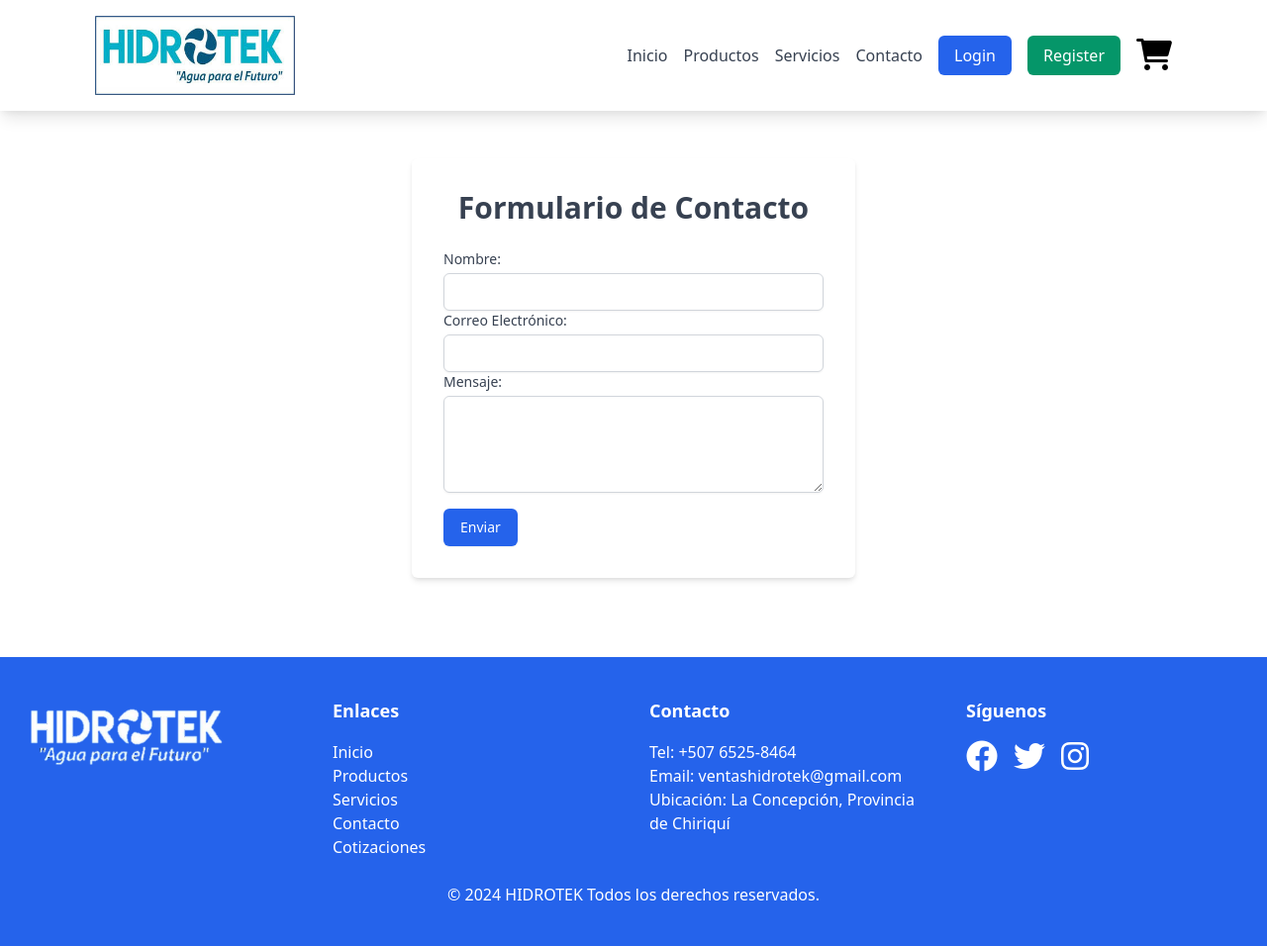
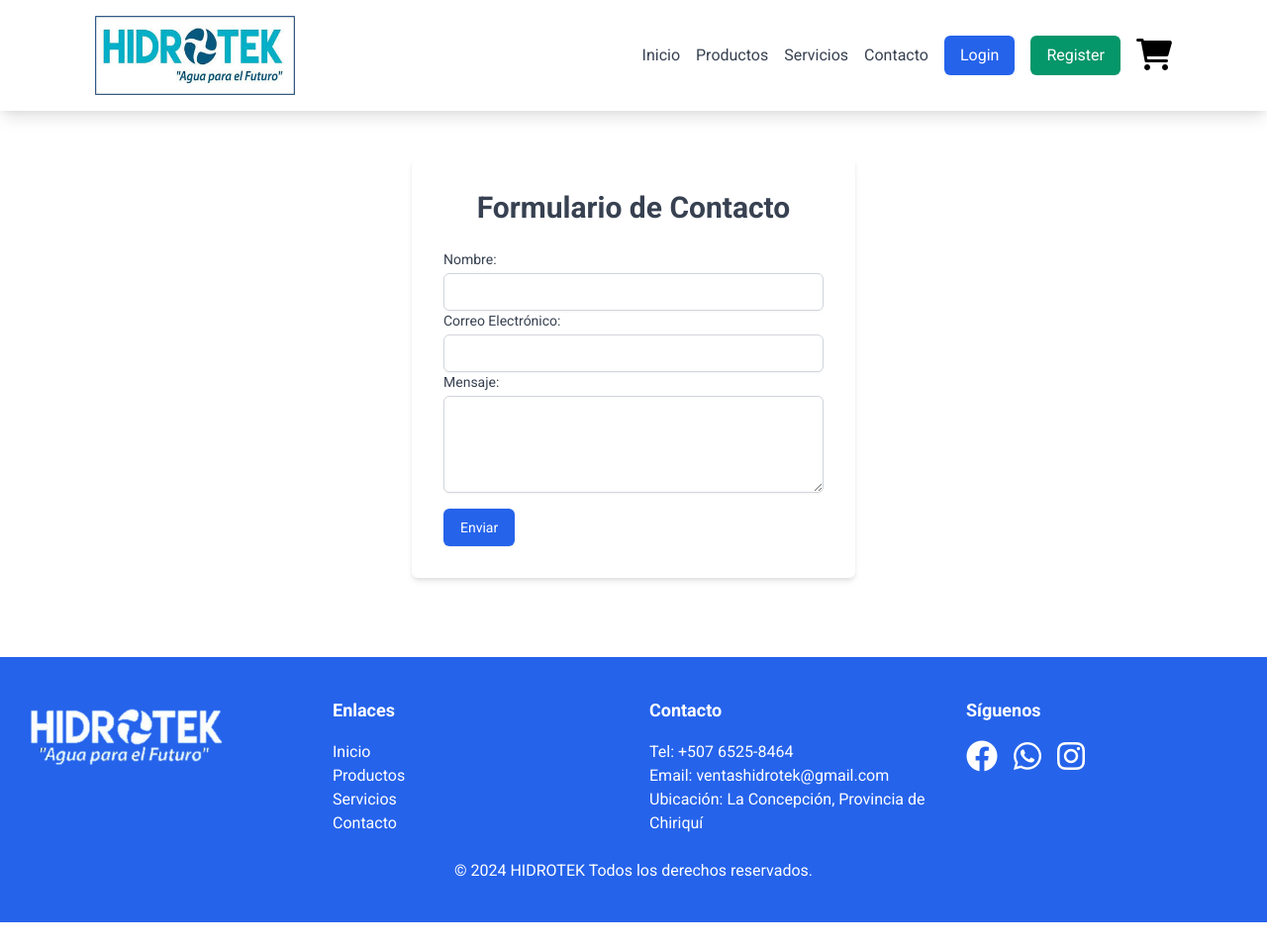
Before and after one commit to DSW3Projects/DSW3Projects, a Django app: page /contact/ in a window 1280 px wide. Shown: the whole page at 99% size. After the commit the page ends 932 px from the top, so only its background shows below. Run offline with Django 5.2, Linux system fonts and the light colour scheme.

Commit message:
Final version

```diff
--- a/Examen Final/Hidrotek/Home/templates/base.html
+++ b/Examen Final/Hidrotek/Home/templates/base.html
@@ -9,6 +9,13 @@
     <link rel="icon" href="icono/logoEMP.ico">
     <link href="https://cdn.jsdelivr.net/npm/tailwindcss@2.2.19/dist/tailwind.min.css" rel="stylesheet">
     <link rel="stylesheet" href="https://cdnjs.cloudflare.com/ajax/libs/font-awesome/6.0.0-beta3/css/all.min.css">
+    <link href="https://fonts.googleapis.com/css2?family=Roboto:wght@400;700&display=swap" rel="stylesheet">
+    <link rel="stylesheet" href="{% static 'css/style.css' %}">
+    <style>
+        body {
+            font-family: 'Roboto', sans-serif;
+        }
+    </style>
 </head>
 <body class="bg-white-100">
 
@@ -49,7 +56,6 @@
                     <li><a href="{% url 'products' %}" class="hover:text-gray-300">Productos</a></li>
                     <li><a href="{% url 'services' %}" class="hover:text-gray-300">Servicios</a></li>
                     <li><a href="{% url 'contact' %}" class="hover:text-gray-300">Contacto</a></li>
-                    <li><a href="#" class="hover:text-gray-300">Cotizaciones</a></li>
                 </ul>
             </div>
 
@@ -67,9 +73,9 @@
             <div class="text-center md:text-left">
                 <h3 class="text-lg font-bold mb-4">Síguenos</h3>
                 <div class="flex justify-center md:justify-start space-x-4">
-                    <a href="#" class="hover:text-gray-300"><i class="fab fa-facebook fa-2x"></i></a>
-                    <a href="#" class="hover:text-gray-300"><i class="fab fa-twitter fa-2x"></i></a>
-                    <a href="#" class="hover:text-gray-300"><i class="fab fa-instagram fa-2x"></i></a>
+                    <a href="https://www.facebook.com/profile.php?id=100068109783130" class="hover:text-gray-300"><i class="fab fa-facebook fa-2x"></i></a>
+                    <a href="https://wa.me/c/50765258464    " class="hover:text-gray-300"><i class="fab fa-whatsapp fa-2x"></i></a>
+                    <a href="https://www.instagram.com/hidrotekpanama/?hl=es-la" class="hover:text-gray-300"><i class="fab fa-instagram fa-2x"></i></a>
                 </div>
             </div>
         </div>
--- a/Examen Final/Hidrotek/Home/templates/nav-bar.html
+++ b/Examen Final/Hidrotek/Home/templates/nav-bar.html
@@ -49,7 +49,6 @@
         <a href="{% url 'home' %}" class="block px-4 py-2 hover:bg-gray-200">Inicio</a>
         <a href="{% url 'products' %}" class="block px-4 py-2 hover:bg-gray-200">Productos</a>
         <a href="{% url 'services' %}" class="block px-4 py-2 hover:bg-gray-200">Servicios</a>
-        <a href="#" class="block px-4 py-2 hover:bg-gray-200">Cotizaciones</a>
         <a href="{% url 'contact' %}" class="block px-4 py-2 hover:bg-gray-200">Contacto</a>
         {% if user.is_authenticated %}
         <a href="{% url 'logout' %}" class="block px-4 py-2 bg-blue-600 text-white rounded my-2 mx-4">Logout</a>
```
Also changed, not shown: Examen Final/Hidrotek/Home/templates/Home.html (+42 -4 lines), Examen Final/Hidrotek/db.sqlite3, 1 other file.
